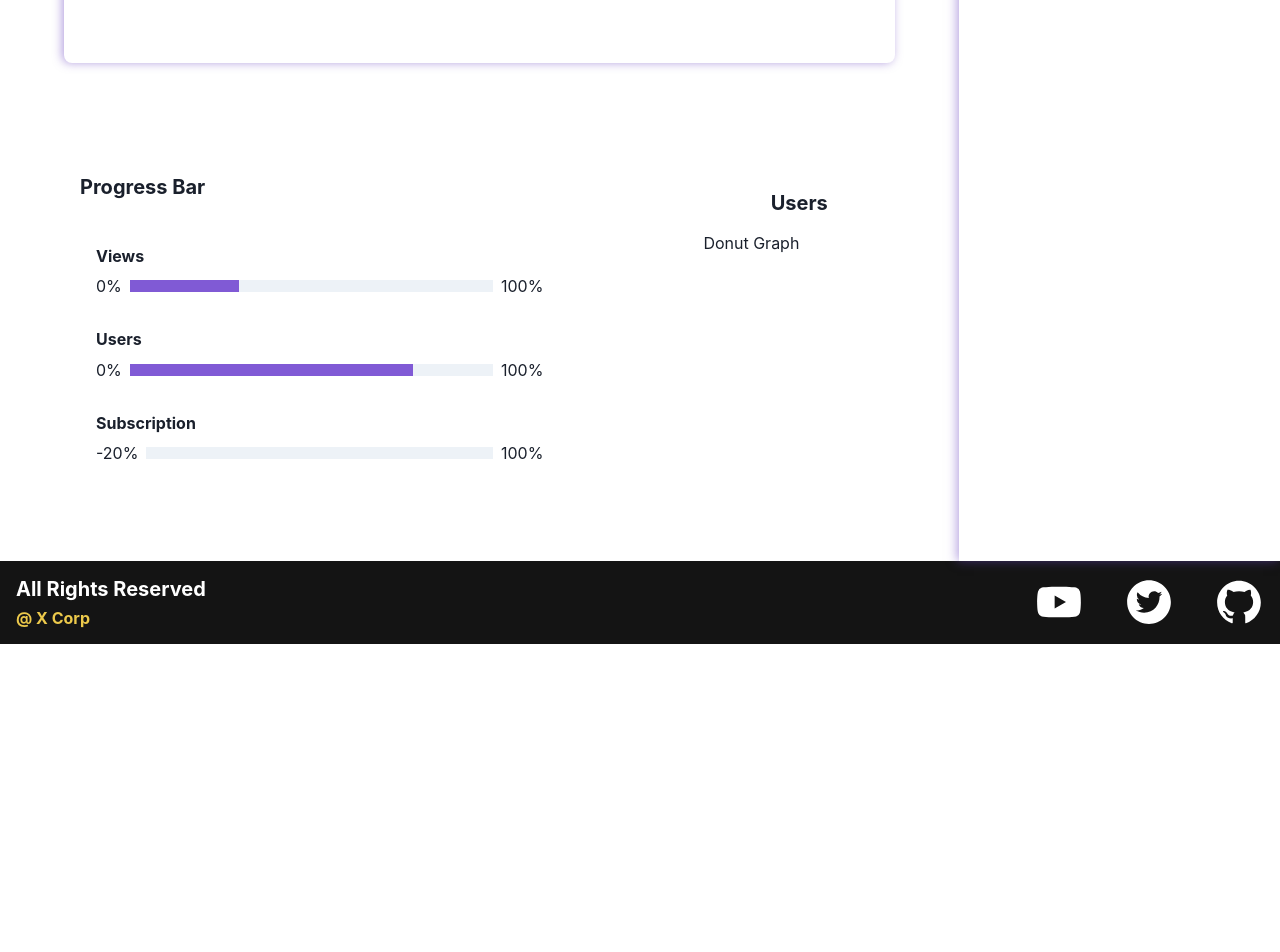
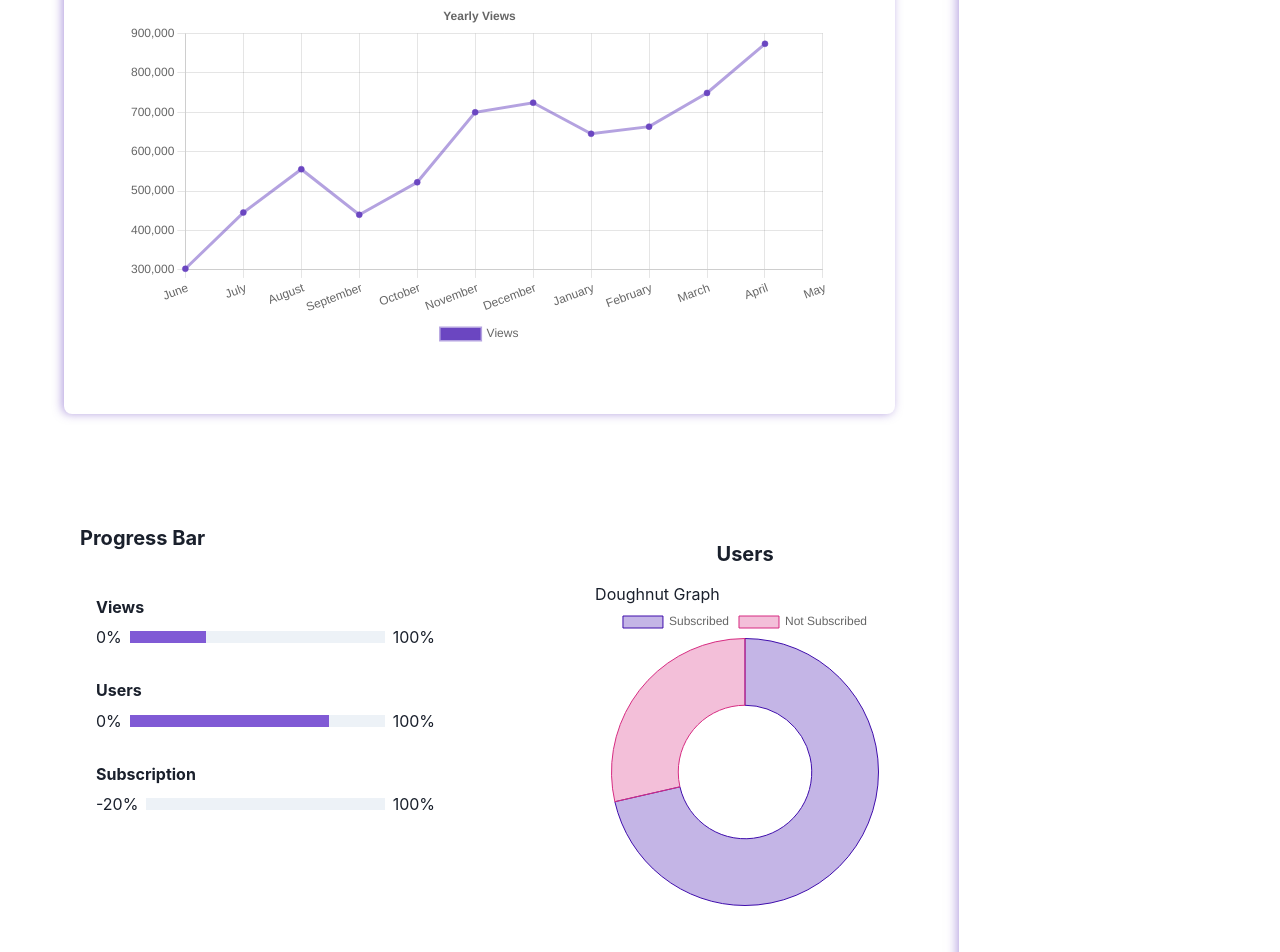
Before and after one commit to Chayannn/course-website-frontend, a React (Create React App) app: page /admin/dashboard in a window 1280 px wide. Shown: the part 520-1472 px from the top of the page. Before the commit the page ends 1164 px from the top, so only its background shows below. Built offline with nearby package versions, Linux system fonts and the light colour scheme.

Commit message:
Added linechart and doughnut chart in the admin dashboard

```diff
--- /dev/null
+++ b/src/components/Admin/Dashboard/Chart.jsx
@@ -0,0 +1,100 @@
+import React from 'react';
+import {
+  Chart as ChartJS,
+  CategoryScale,
+  LinearScale,
+  PointElement,
+  LineElement,
+  Title,
+  Tooltip,
+  ArcElement,
+  Legend,
+} from 'chart.js';
+
+import { Line, Doughnut } from 'react-chartjs-2';
+
+ChartJS.register(
+  CategoryScale,
+  LinearScale,
+  PointElement,
+  LineElement,
+  Title,
+  Tooltip,
+  ArcElement,
+  Legend
+);
+
+export const LineChart = () => {
+  const labels = getLastYearMonths();
+  const options = {
+    responsive: true,
+    plugins: {
+      legend: {
+        position: 'bottom',
+      },
+      title: {
+        display: true,
+        text: 'Yearly Views',
+      },
+    },
+  };
+  const data = {
+    labels,
+    datasets: [
+      {
+        label: 'Views',
+        data: [303000, 445555, 555555, 439999, 522322, 699922, 724224, 645363, 663522, 748975, 873626],
+        borderColor: 'rgba(107,70,193,0.5)',
+        backgroundColor: '#6b46c1',
+      },
+    ],
+  };
+  return <Line options={options} data={data} />;
+};
+
+export const DoughnutChart = () => {
+  const data = {
+    labels: ['Subscribed', 'Not Subscribed'],
+    datasets: [
+      {
+        label: 'Views',
+        data: [10, 4],
+        borderColor: ['rgb(62,12,171)', 'rgb(214,43,129)'],
+        backgroundColor: ['rgba(62,12,171,0.3)', 'rgba(214,43,129,0.3)'],
+        borderWidth: 1,
+      },
+    ],
+  };
+  return <Doughnut data={data} />;
+};
+
+function getLastYearMonths() {
+  const labels = [];
+  const months = [
+    'January',
+    'February',
+    'March',
+    'April',
+    'May',
+    'June',
+    'July',
+    'August',
+    'September',
+    'October',
+    'November',
+    'December',
+  ];
+  const currentMonth = new Date().getMonth();
+
+  for (let i = currentMonth; i >= 0; i--) {
+    const element = months[i];
+    labels.unshift(element);
+  }
+
+  for (let i = 11; i > currentMonth; i--) {
+    const element = months[i];
+    labels.unshift(element);
+  }
+
+  return labels;
+}
--- a/src/components/Admin/Dashboard/Dashboard.jsx
+++ b/src/components/Admin/Dashboard/Dashboard.jsx
@@ -4,6 +4,7 @@
 import cursor from '../../../assets/images/cursor.png';
 import DataBox from './DataBox';
 import Bar from './Bar';
+import { DoughnutChart, LineChart } from './Chart';
 
 const Dashboard = () => {
   return (
@@ -56,6 +57,7 @@
             ml={['0', '16']}
           />
           {/* Line Graph here */}
+          <LineChart />
         </Box>
         <Grid templateColumns={['1fr', '2fr 1fr']}>
           <Box p={'4'}>
@@ -80,7 +82,8 @@
               mb={'4'}
               children="Users"
             />
-            {'Donut Graph'}
+            {'Doughnut Graph'}
+            <DoughnutChart />
           </Box>
         </Grid>
       </Box>
```
